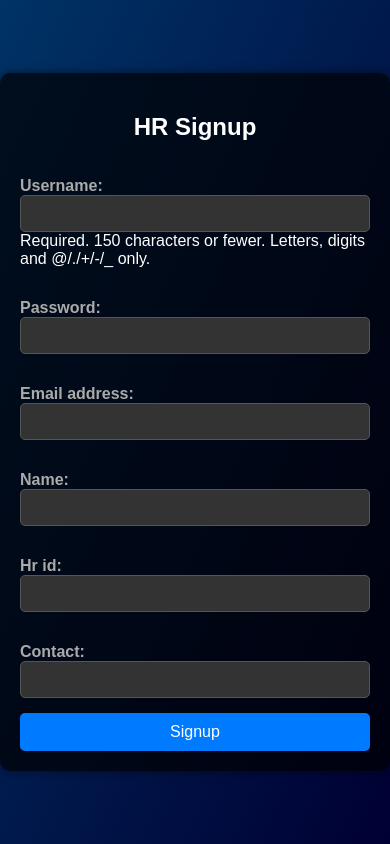
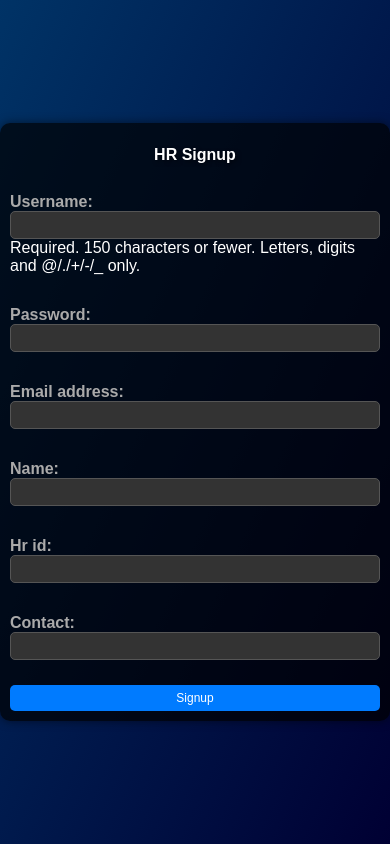
Before and after one commit to sumit-27-07/Payroll_service_Teammate, a Django app: template payroll_service/employees/templates/signup_hr.html in a window 390 px wide. Run offline with Django 5.2, Linux system fonts and the light colour scheme; the template is opened without the code that fills it: values that come from a table or form of the project are taken from there, others are empty.

Commit message:
make responsive page

```diff
--- a/payroll_service/employees/templates/login.html
+++ b/payroll_service/employees/templates/login.html
@@ -86,6 +86,8 @@
             {{ form.as_p }}
             <button type="submit">Login</button>
         </form>
+        <a href="{% url 'home' %}"><button>Home</button></a>
     </div>
+
 </body>
 </html>
--- a/payroll_service/employees/templates/signup_hr.html
+++ b/payroll_service/employees/templates/signup_hr.html
@@ -10,7 +10,7 @@
             font-family: Arial, sans-serif;
             margin: 0;
             padding: 0;
-            height: 100vh;
+            min-height: 100vh;
             display: flex;
             justify-content: center;
             align-items: center;
@@ -25,10 +25,12 @@
             box-shadow: 0 0 10px rgba(0, 0, 0, 0.5);
             max-width: 400px;
             width: 100%;
+            box-sizing: border-box;
         }
         h2 {
             text-align: center;
             color: #FFFFFF;
+            text-shadow: 2px 2px 4px rgba(0, 0, 0, 0.5);
         }
         form {
             display: flex;
@@ -62,9 +64,48 @@
             border-radius: 5px;
             cursor: pointer;
             font-size: 16px;
+            margin-top: 10px;
         }
         button:hover {
             background-color: #0056b3;
+        }
+        @media (max-width: 600px) {
+            .container {
+                padding: 15px;
+            }
+            h2 {
+                font-size: 18px;
+            }
+            form input[type="text"],
+            form input[type="password"],
+            form input[type="email"],
+            form select {
+                padding: 8px;
+                font-size: 14px;
+            }
+            button {
+                padding: 8px;
+                font-size: 14px;
+            }
+        }
+        @media (max-width: 400px) {
+            .container {
+                padding: 10px;
+            }
+            h2 {
+                font-size: 16px;
+            }
+            form input[type="text"],
+            form input[type="password"],
+            form input[type="email"],
+            form select {
+                padding: 6px;
+                font-size: 12px;
+            }
+            button {
+                padding: 6px;
+                font-size: 12px;
+            }
         }
     </style>
 </head>
--- a/payroll_service/payroll_service/urls.py
+++ b/payroll_service/payroll_service/urls.py
@@ -26,8 +26,5 @@ from django.urls import path
 
 urlpatterns = [
     path('admin/', admin.site.urls),
-    path('employees/', include('employees.urls')),
+    path('', include('employees.urls')),
 ]
-
-if settings.DEBUG:
-    urlpatterns += static(settings.STATIC_URL, document_root=settings.STATIC_ROOT)
```
Also changed, not shown: payroll_service/employees/templates/signup_employee.html (+41 -2 lines), payroll_service/payroll_service/settings.py (+3 -7 lines).
